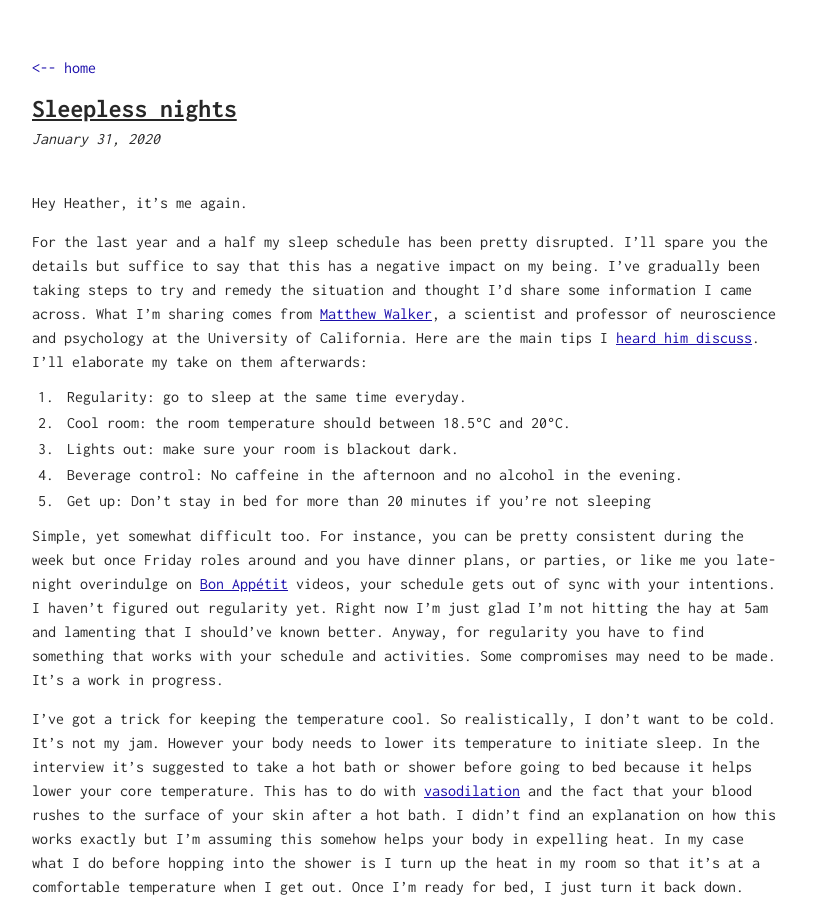
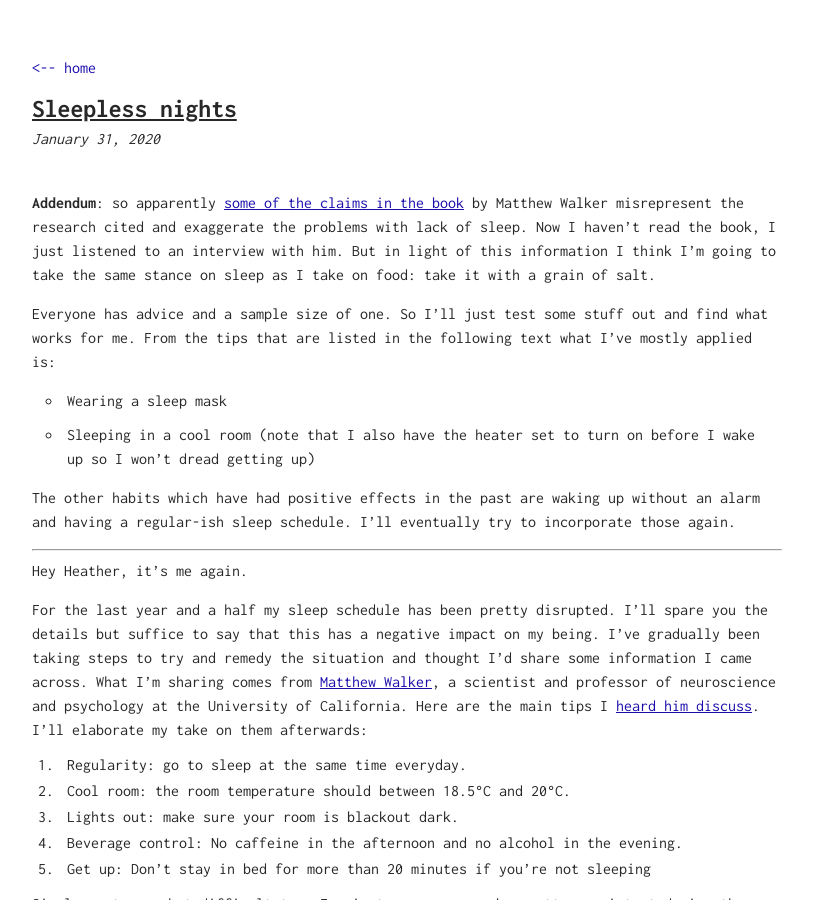
Before and after one commit to dolliars/heyheather, a Jekyll site: the page built from _posts/2020-01-30-sleep.md, in a window 1280 px wide and 900 px high. Shown: the whole window, without its empty margins (233-1046 px from the left). Built offline with Jekyll 4.4.1, drawn with Linux system fonts in a browser that asks for light colours.

Commit message:
Addendum to sleep post

```diff
--- a/_posts/2020-01-30-sleep.md
+++ b/_posts/2020-01-30-sleep.md
@@ -4,6 +4,26 @@ title:  "Sleepless nights"
 date:   2020-01-30 23:08:17 -0400
 categories: [misc, sleep ]
 ---
+
+**Addendum**: so apparently [some of the claims in the book][book-errors] by
+Matthew Walker misrepresent the research cited and exaggerate the problems with
+lack of sleep. Now I haven't read the book, I just listened to an interview with
+him. But in light of this information I think I'm going to take the same stance
+on sleep as I take on food: take it with a grain of salt.
+
+Everyone has advice and a sample size of one. So I'll just test some stuff out
+and find what works for me. From the tips that are listed in the following text
+what I've mostly applied is:
+
+- Wearing a sleep mask
+- Sleeping in a cool room (note that I also have the heater set to turn on
+  before I wake up so I won't dread getting up)
+
+The other habits which have had positive effects in the past are waking up
+without an alarm and having a regular-ish sleep schedule. I'll eventually try to
+incorporate those again.
+
+------------------
 
 Hey Heather, it's me again.
 
@@ -79,3 +99,4 @@ Do as I say. Not as I do.
 [podcast-matthew]: https://www.thepodcastbrowser.com/everything-you-know-about-sleep-is-wrong-with-dr-matthew-walker/
 [wiki-vasodilation]: https://en.wikipedia.org/wiki/Vasodilation
 [wiki-decaf]: https://en.wikipedia.org/wiki/Decaffeination
+[book-errors]: https://guzey.com/books/why-we-sleep/
```
